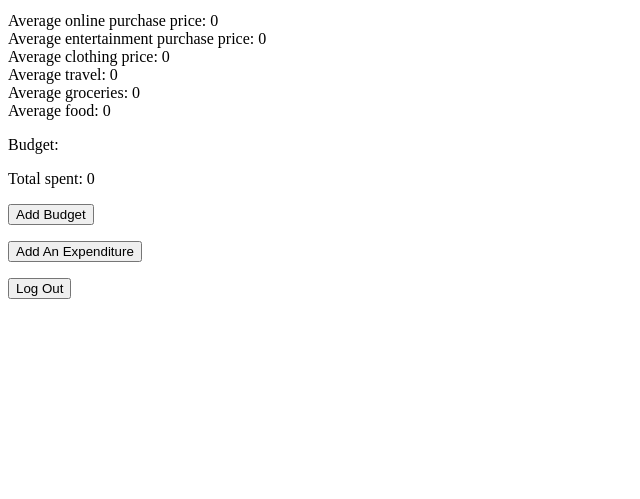
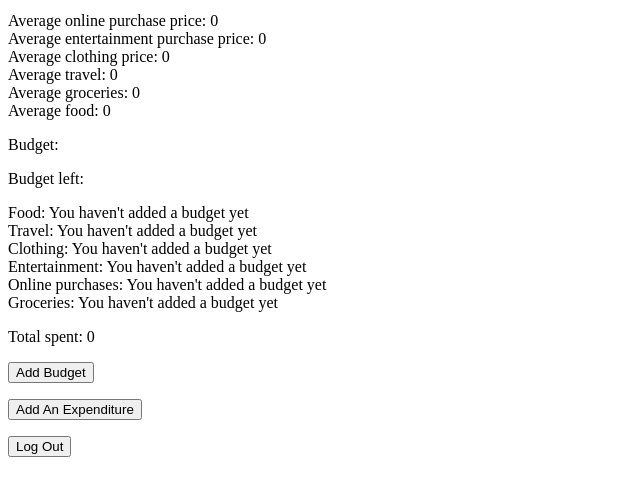
Before and after one commit to emilydowgialo/Spent, a Flask app: page /dashboard/1 in a window 1280 px wide. Shown: the part 301-800 px from the top of the page, without its empty margins (0-640 px from the left). Run offline with Flask 2, Linux system fonts and the light colour scheme; the visitor is signed in with stand-in values (Sample User, id 1); data comes from the database, SQL or seed files in the repository; data that the repository does not hold is empty.

Commit message:
budget working

```diff
--- a/server.py
+++ b/server.py
@@ -74,9 +74,6 @@
 
             # Add to the total amount spent
             total_spent += total_food_price
-
-        # FIXME: getting the average spent for food category, handling
-        # dividing by zero
 
         # This is the average amount spent on expenditures in the food category
         try:
@@ -214,6 +211,146 @@
         # END OF CATEGORY TOTAL PRICE CALCULATIONS
         ########################################################################
 
+        # Calculate how much is left in the budget based on expenditures
+        food_budget = Budget.query.filter_by(category="Food", budget_userid=id).first()
+        food_budget_minus_expenses = 0
+
+        if food_budget is not None:
+
+            print
+            print
+            print food_budget.category
+            print
+            print
+
+            food_budget_total = food_budget.budget
+            food_budget_minus_expenses = float(food_budget_total) - float(total_food_price)
+
+            print
+            print
+            print food_budget_minus_expenses
+            print
+            print
+
+        else:
+            food_budget_minus_expenses = "You haven't added a budget yet"
+
+        online_budget = Budget.query.filter_by(category="Online Purchase", budget_userid=id).first()
+        online_budget_minus_expenses = 0
+
+        if online_budget is not None:
+
+            print
+            print
+            print online_budget.category
+            print
+            print
+
+            online_budget_total = online_budget.budget
+            online_budget_minus_expenses = float(online_budget_total) - float(total_online_purchase_price)
+
+            print
+            print
+            print online_budget_minus_expenses
+            print
+            print
+
+        else:
+            online_budget_minus_expenses = "You haven't added a budget yet"
+
+        travel_budget = Budget.query.filter_by(category="Travel", budget_userid=id).first()
+        travel_budget_minus_expenses = 0
+
+        if travel_budget is not None:
+
+            print
+            print
+            print travel_budget.category
+            print
+            print
+
+            travel_budget_total = travel_budget.budget
+            travel_budget_minus_expenses = float(travel_budget_total) - float(total_travel_price)
+
+            print
+            print
+            print travel_budget_minus_expenses
+            print
+            print
+
+        else:
+            travel_budget_minus_expenses = "You haven't added a budget yet"
+
+        entertainment_budget = Budget.query.filter_by(category="Entertainment", budget_userid=id).first()
+        entertainment_budget_minus_expenses = 0
+
+        if entertainment_budget is not None:
+
+            print
+            print
+            print entertainment_budget.category
+            print
+            print
+
+            entertainment_budget_total = travel_budget.budget
+            entertainment_budget_minus_expenses = float(entertainment_budget_total) - float(total_entertainment_price)
+
+            print
+            print
+            print entertainment_budget_minus_expenses
+            print
+            print
+
+        else:
+            entertainment_budget_minus_expenses = "You haven't added a budget yet"
+
+        groceries_budget = Budget.query.filter_by(category="Groceries", budget_userid=id).first()
+        groceries_budget_minus_expenses = 0
+
+        if groceries_budget is not None:
+
+            print
+            print
+            print groceries_budget.category
+            print
+            print
+
+            groceries_budget_total = groceries_budget.budget
+            groceries_budget_minus_expenses = float(groceries_budget_total) - float(total_groceries_price)
+
+            print
+            print
+            print groceries_budget_minus_expenses
+            print
+            print
+
+        else:
+            groceries_budget_minus_expenses = "You haven't added a budget yet"
+
+        clothing_budget = Budget.query.filter_by(category="Clothing", budget_userid=id).first()
+        clothing_budget_minus_expenses = 0
+
+        if clothing_budget is not None:
+
+            print
+            print
+            print clothing_budget.category
+            print
+            print
+
+            clothing_budget_total = clothing_budget.budget
+            clothing_budget_minus_expenses = float(clothing_budget_total) - float(total_clothing_price)
+
+            print
+            print
+            print clothing_budget_minus_expenses
+            print
+            print
+
+        else:
+
+            clothing_budget_minus_expenses = "You haven't added a budget yet"
+
         # Renders the dashboard, which displays the following info
         return render_template("dashboard.html",
                                                 name=user.name,
@@ -233,6 +370,12 @@
                                                 avg_travel_expenditures=avg_travel_expenditures,
                                                 avg_groceries_expenditures=avg_groceries_expenditures,
                                                 avg_food_expenditures=avg_food_expenditures,
+                                                clothing_budget_minus_expenses=clothing_budget_minus_expenses,
+                                                travel_budget_minus_expenses=travel_budget_minus_expenses,
+                                                groceries_budget_minus_expenses=groceries_budget_minus_expenses,
+                                                food_budget_minus_expenses=food_budget_minus_expenses,
+                                                online_budget_minus_expenses=online_budget_minus_expenses,
+                                                entertainment_budget_minus_expenses=entertainment_budget_minus_expenses,
                                                 total_spent=total_spent,
                                                 budget=budget)
 
@@ -257,17 +400,13 @@
 def remove_budget(id):
     """ Remove a budget from the database """
 
-    # This is the expenditure object we are working with
-    # FIXME: expenditure_at_hand and expenditure_stuff are the same. Fix this!
+    # This is the budget object we are working with
     budget_at_hand = Budget.query.filter_by(id=id).first()
 
-    # This queries for the id of the user tied to the expenditure
+    # This queries for the id of the user tied to the budget
     budget_id = budget_at_hand.budget_userid
 
-    # This queries the expenditure details
-    # expenditure_stuff = Expenditure.query.filter_by(id=id).first()
-
-    # Deletes the expenditure item from the expenditure table
+    # Deletes the budget item from the budget table
     db.session.delete(budget_at_hand)
     db.session.commit()
 
@@ -363,14 +502,10 @@
     """ Remove an expenditure from the database """
 
     # This is the expenditure object we are working with
-    # FIXME: expenditure_at_hand and expenditure_stuff are the same. Fix this!
     expenditure_at_hand = Expenditure.query.filter_by(id=id).first()
 
     # This queries for the id of the user tied to the expenditure
     expenditure_id = expenditure_at_hand.expenditure_userid
-
-    # This queries the expenditure details
-    # expenditure_stuff = Expenditure.query.filter_by(id=id).first()
 
     # Deletes the expenditure item from the expenditure table
     db.session.delete(expenditure_at_hand)
--- a/templates/dashboard.html
+++ b/templates/dashboard.html
@@ -56,6 +56,17 @@
 
     {% endfor %}
 
+    <p>
+
+    Budget left:<p>
+
+    Food: {{ food_budget_minus_expenses }}<br>
+    Travel: {{ travel_budget_minus_expenses }}<br>
+    Clothing: {{ clothing_budget_minus_expenses }}<br>
+    Entertainment: {{ entertainment_budget_minus_expenses }}<br>
+    Online purchases: {{ online_budget_minus_expenses }}<br>
+    Groceries: {{ groceries_budget_minus_expenses }}<br>
+
     </p>
 
     <p>
```
